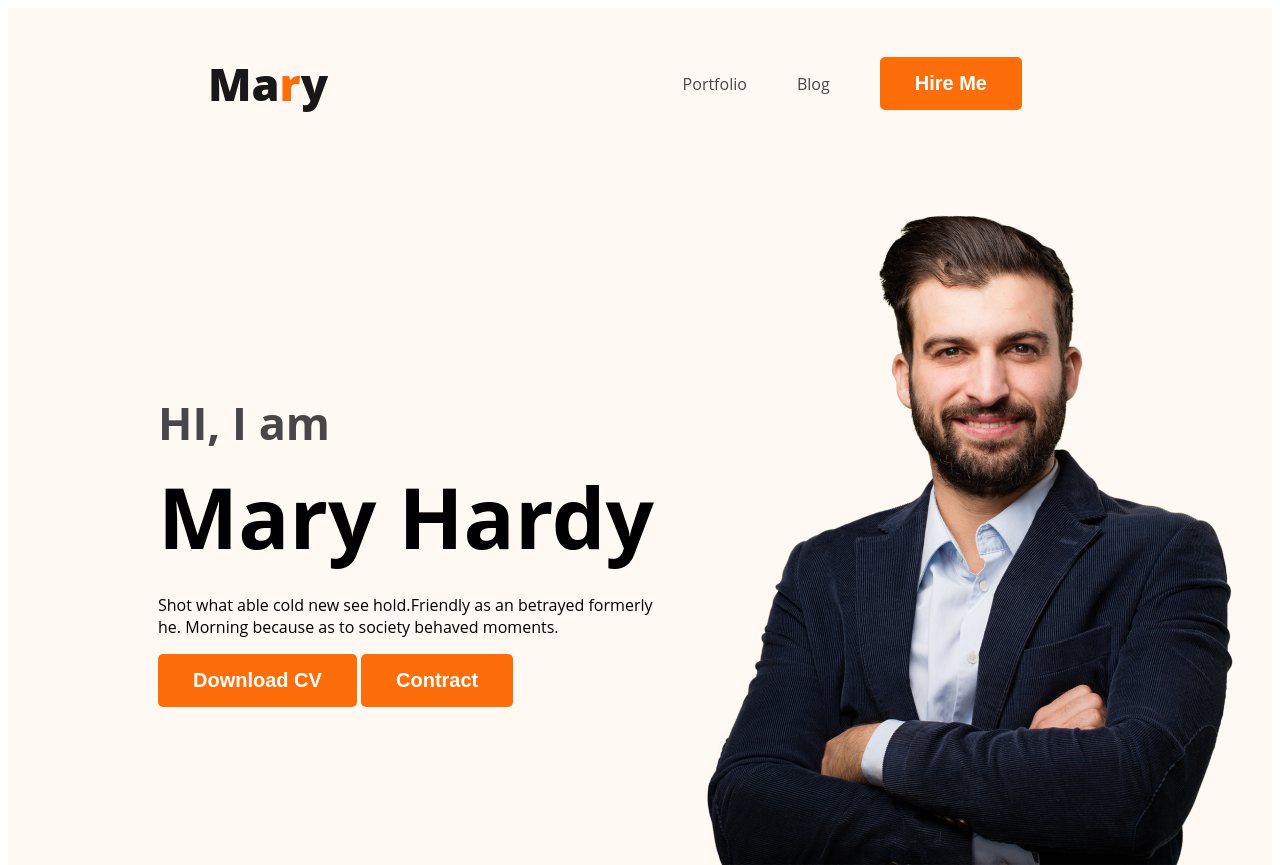
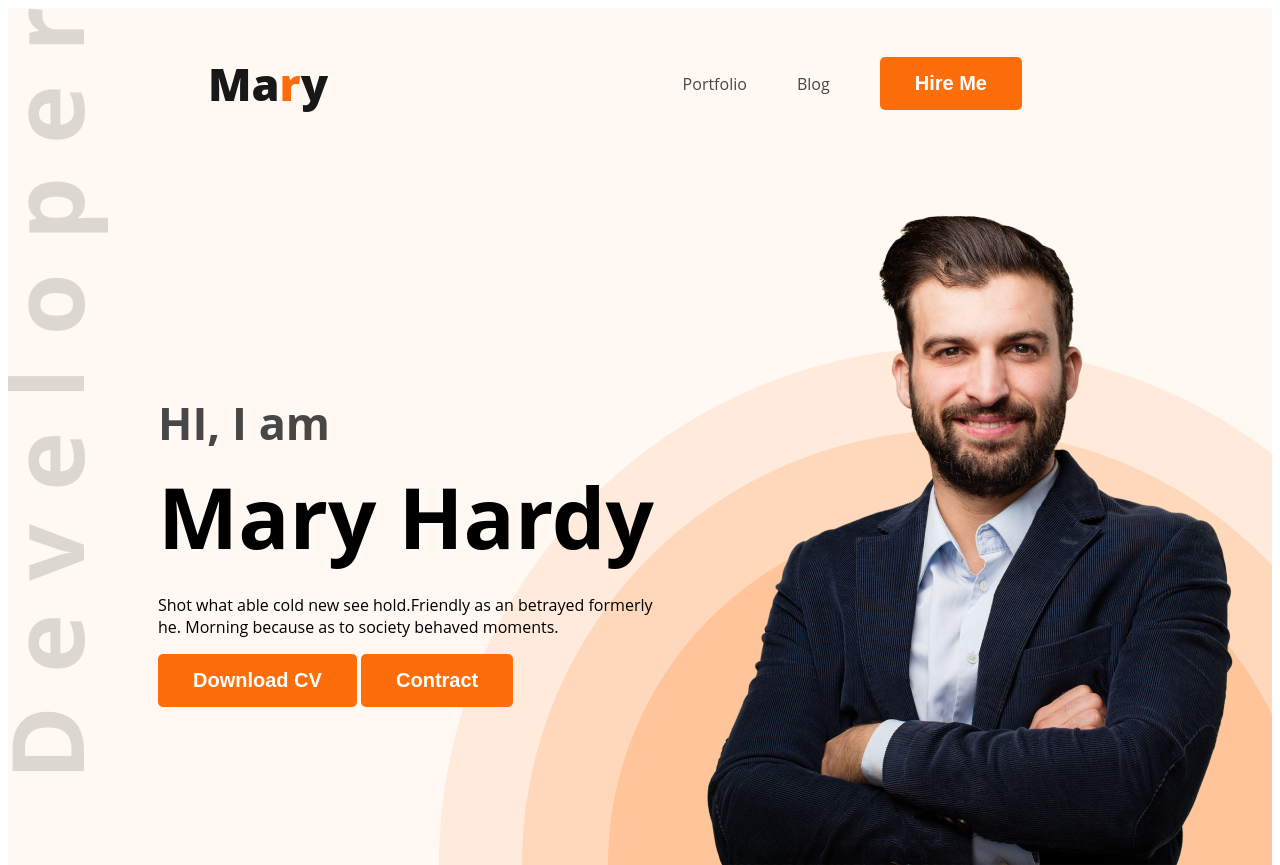
Before and after one commit to shakurShirajul/web-dev-portfolio, a plain HTML site: page index.html in a window 1280 px wide. Shown: the top 865 px of the page. Drawn offline with Linux system fonts and the light colour scheme.

Commit message:
Add Developer Image

```diff
--- a/styles/style.css
+++ b/styles/style.css
@@ -62,9 +62,9 @@ nav a {
 /* Header Related Style */
 .header {
     background-color: #FFF8F3;
-    background-image: url('images/header_bg.png');
+    background-image: url('../images/header_bg.png'), url('../images/developer.png');
     background-repeat: no-repeat;
-    background-position: bottom right;
+    background-position: bottom right,top left;
 }
 
 .banner {
```
